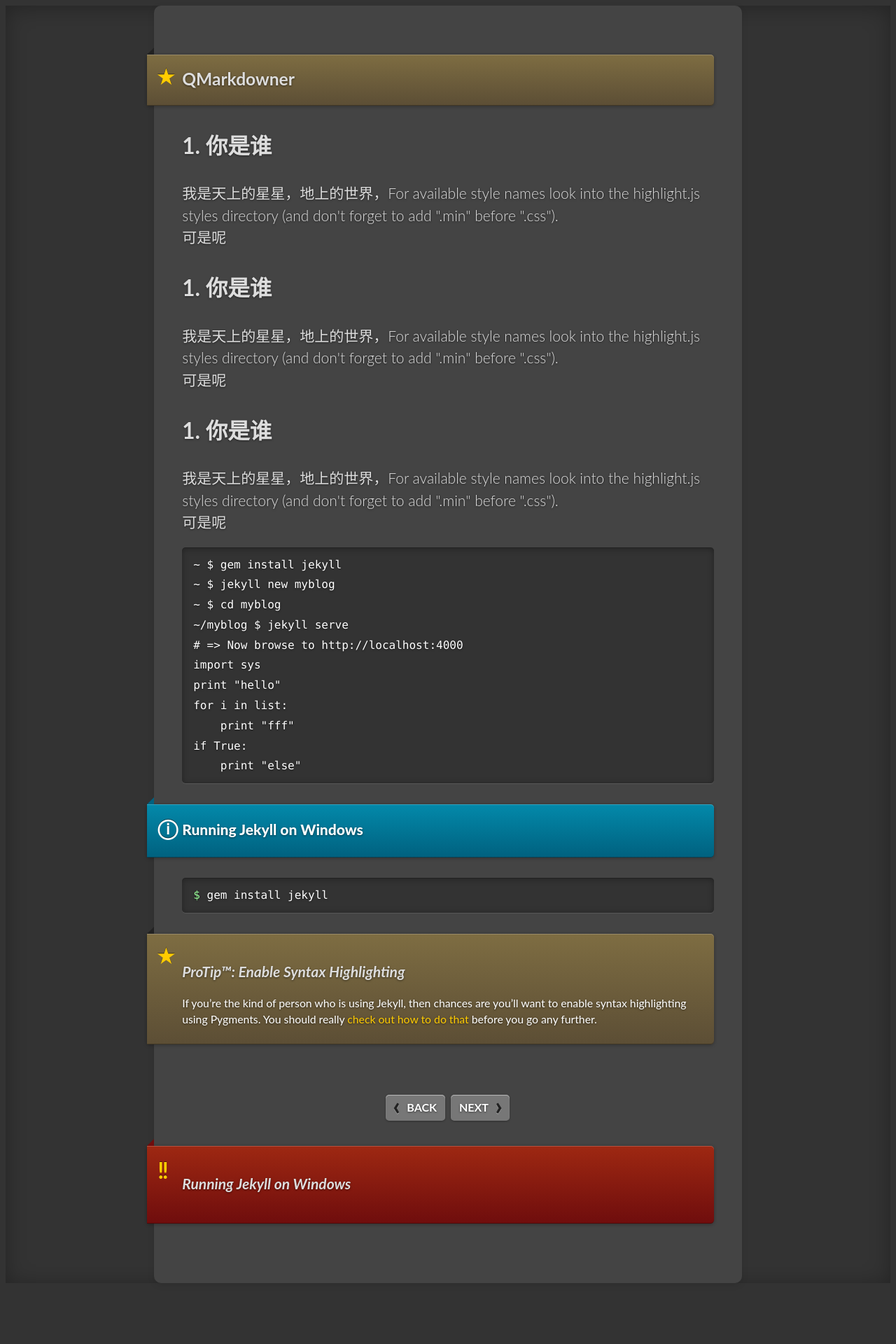
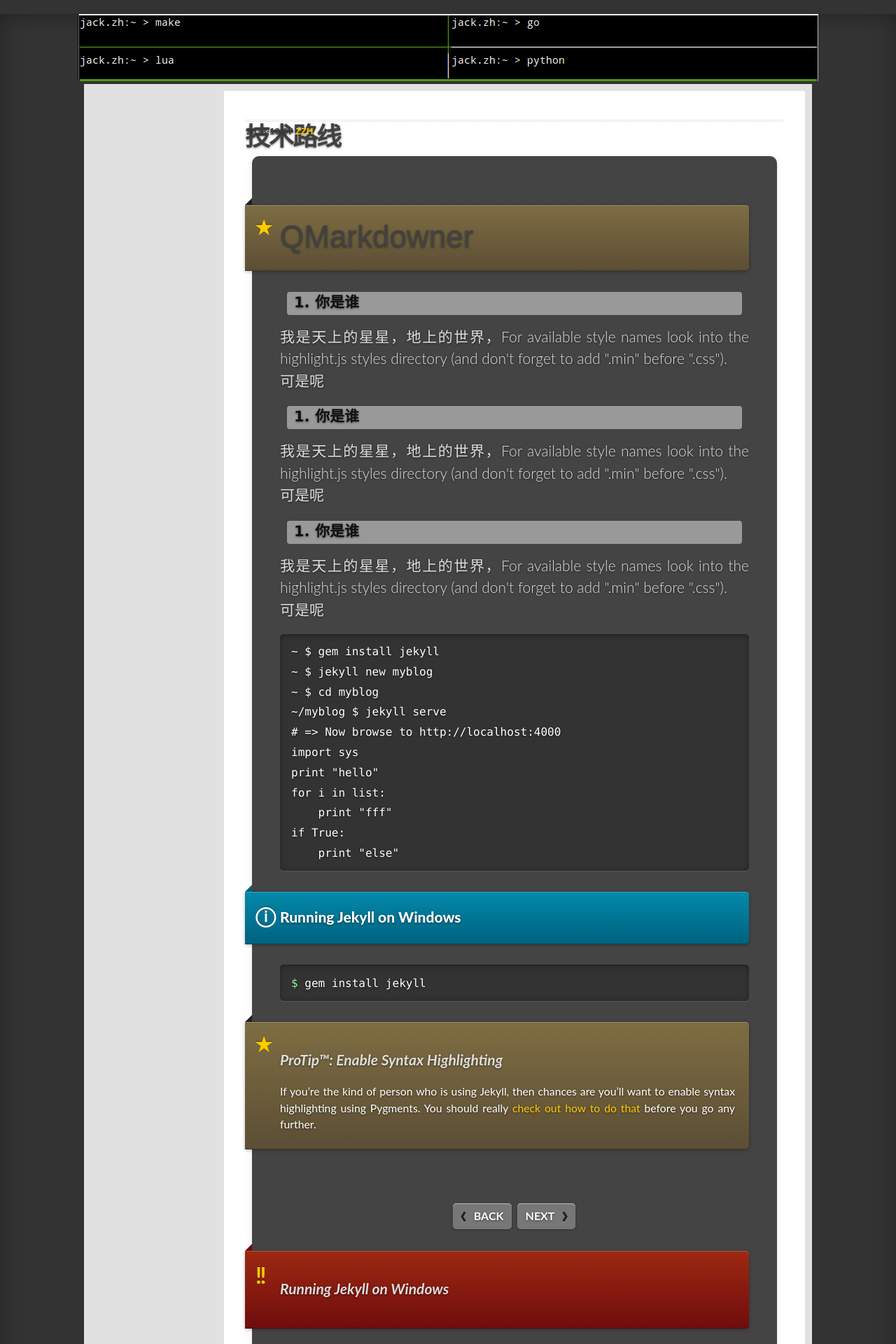
Before and after one commit to jack-zh/jack-zh.github.com, a Jekyll site: the page built from _posts/2013-10-07-test.html, in a window 1280 px wide. Shown: the top 1920 px of the page at 70% size. Built offline with Jekyll 4.4.1, drawn with Linux system fonts in a browser that asks for light colours; comment, search, counter and statistics services are not loaded; before the commit the page ends 1841 px from its top, so only the background shows below that; some of the changed text lies outside the part shown.

```diff
--- a/_posts/2013-10-07-test.html
+++ b/_posts/2013-10-07-test.html
@@ -1,3 +1,11 @@
+---
+layout: default
+title: 技术路线
+author: zzh
+thisdate: 2013-10-07
+classification: other
+---
+<p id="fortitle"> {{ page.thisdate }} </p>
         <section class="docs">
             <div class="unit">
                 <article>
```
